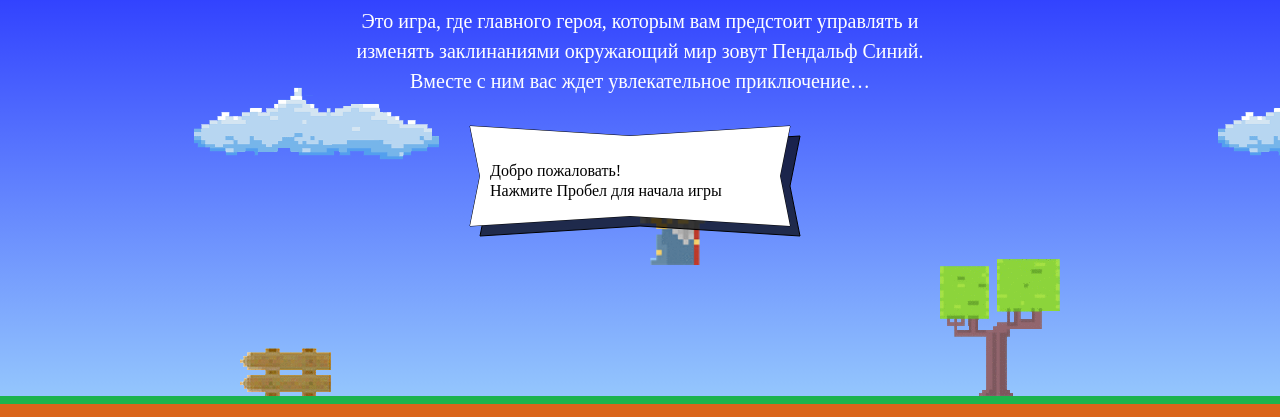
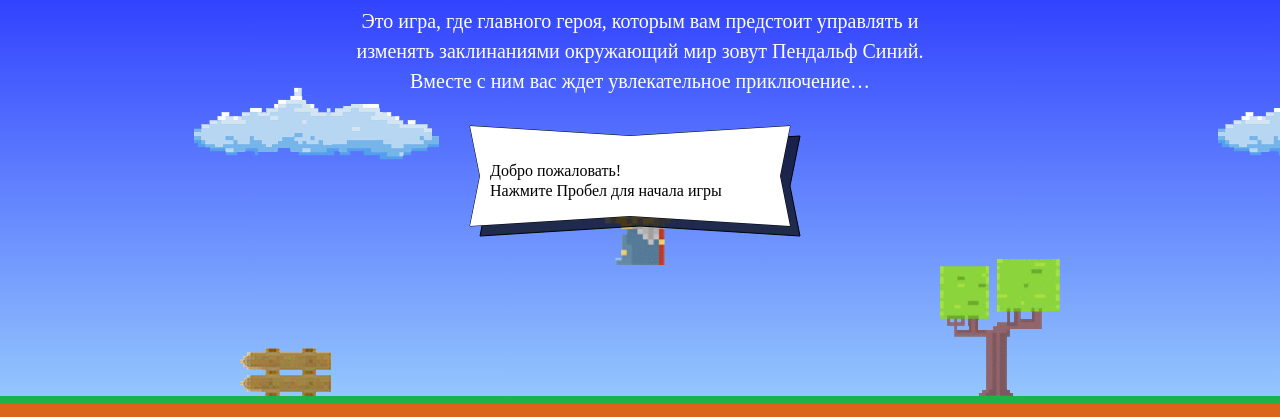
Before and after one commit to Mashkk/309485-code-and-magick, a website: page index.html in a window 1280 px wide. Shown: the part 203-620 px from the top of the page. Drawn offline with Linux system fonts and the light colour scheme; a web font is replaced by a local one.

Commit message:
обяъевление переменых

```diff
--- a/index.html
+++ b/index.html
@@ -198,17 +198,17 @@
   wizardWidth = 70;
 
   getWizardHeight = function (wizardWidth) {
-    wizardHeight = 1.337 * wizardWidth;
+    var wizardHeight = 1.337 * wizardWidth;
     return wizardHeight;
   }
 
   getWizardX = function (width) {
-    wizardX = width / 2;
+    var wizardX = width / 2 - wizardWidth / 2;
     return wizardX;
   }
 
   getWizardY = function (height) {
-    wizardY = height * 0.25;
+    var wizardY = height * 0.25;
     return wizardY;
   }
 </script>
```
